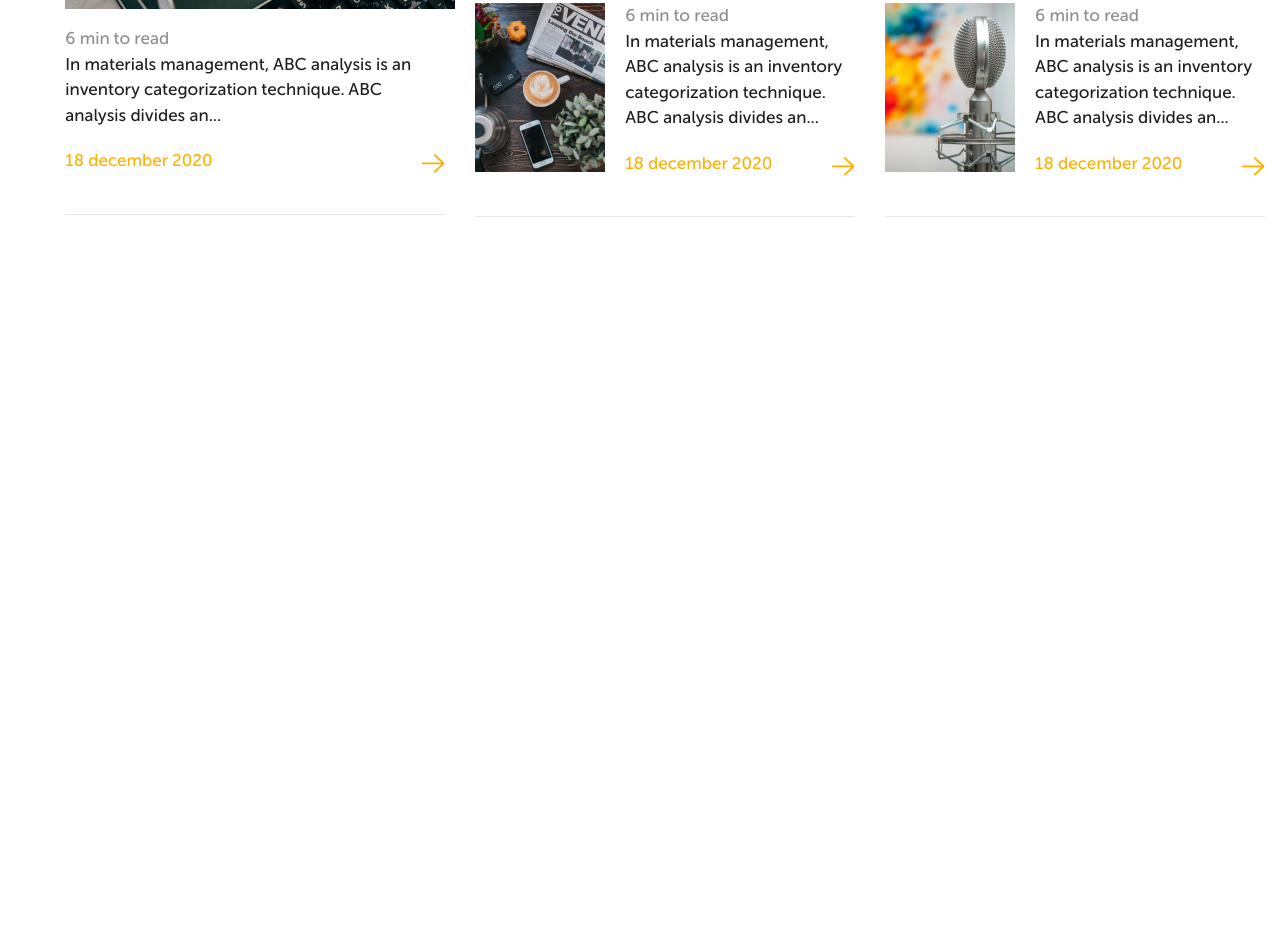
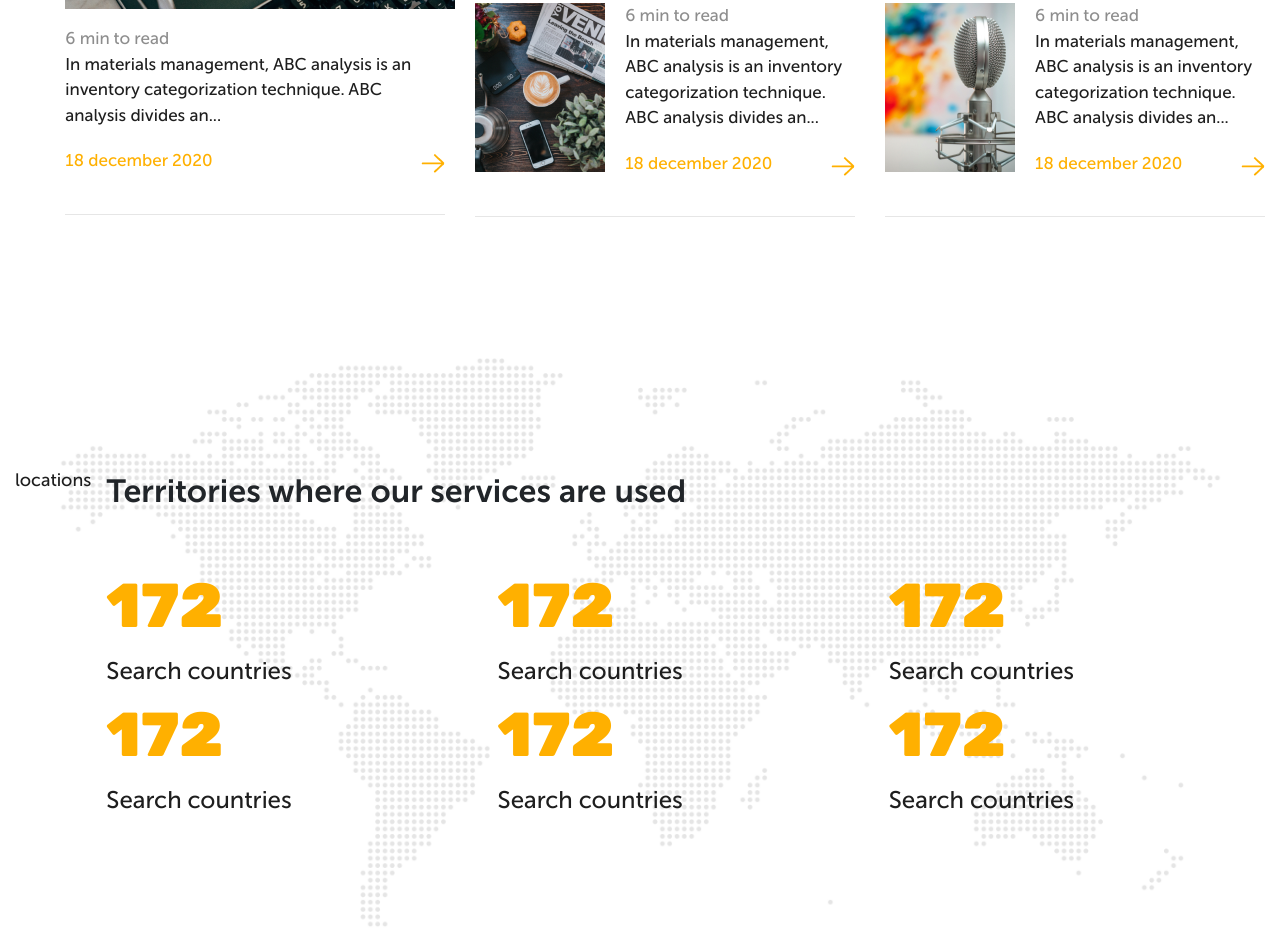
Before and after one commit to VladislavVB/brand, a website: page src/index.html in a window 1280 px wide. Shown: the part 3919-4862 px from the top of the page. Before the commit the page ends 4261 px from the top, so only its background shows below. Drawn offline with nearby package versions, Linux system fonts and the light colour scheme.

Commit message:
locations

```diff
--- a/src/index.html
+++ b/src/index.html
@@ -4,6 +4,8 @@
 <head>
   <meta charset="UTF-8">
   <meta name="viewport" content="width=device-width, initial-scale=1.0">
+  <link rel="preconnect" href="https://fonts.gstatic.com">
+  <link href="https://fonts.googleapis.com/css2?family=Rubik:wght@900&display=swap" rel="stylesheet">
   <link rel="stylesheet" href="https://cdn.jsdelivr.net/npm/bootstrap@4.5.3/dist/css/bootstrap.min.css"
     integrity="sha384-TX8t27EcRE3e/ihU7zmQxVncDAy5uIKz4rEkgIXeMed4M0jlfIDPvg6uqKI2xXr2" crossorigin="anonymous">
   <link rel="stylesheet" href="css/style.css">
@@ -343,6 +345,58 @@
       </div>
     </div>
   </section>
+  <section class="locations">
+    <div class="container-custom">
+      <div class="locations-content">
+        <div class="locations-content-left">
+          <div class="locations-text">locations</div>
+        </div>
+        <div class="locations-content-right">
+          <div class="container">
+            <div class="locations-content-title">Territories where our services are used</div>
+            <div class="row locations-cards">
+              <div class="col-md-4 locations-card">
+                <div class="locations-card-content">
+                  <div class="locations-card-number">172</div>
+                  <div class="locations-card-description">Search countries</div>
+                </div>
+              </div>
+              <div class="col-md-4 locations-card">
+                <div class="locations-card-content">
+                  <div class="locations-card-number">172</div>
+                  <div class="locations-card-description">Search countries</div>
+                </div>
+              </div>
+              <div class="col-md-4 locations-card">
+                <div class="locations-card-content">
+                  <div class="locations-card-number">172</div>
+                  <div class="locations-card-description">Search countries</div>
+                </div>
+              </div>
+              <div class="col-md-4 locations-card">
+                <div class="locations-card-content">
+                  <div class="locations-card-number">172</div>
+                  <div class="locations-card-description">Search countries</div>
+                </div>
+              </div>
+              <div class="col-md-4 locations-card">
+                <div class="locations-card-content">
+                  <div class="locations-card-number">172</div>
+                  <div class="locations-card-description">Search countries</div>
+                </div>
+              </div>
+              <div class="col-md-4 locations-card">
+                <div class="locations-card-content">
+                  <div class="locations-card-number">172</div>
+                  <div class="locations-card-description">Search countries</div>
+                </div>
+              </div>
+            </div>
+          </div>
+        </div>
+      </div>
+    </div>
+  </section>
 </body>
 
 </html>
--- a/src/sass/style.sass
+++ b/src/sass/style.sass
@@ -9,4 +9,5 @@
 @import 'template/about'
 @import 'template/slide'
 @import 'template/news'
+@import 'template/locations'
 @import 'media'
--- /dev/null
+++ b/src/sass/template/_locations.sass
@@ -0,0 +1,37 @@
+.locations
+    padding-top: 125px
+    padding-bottom: 125px
+    background: url('../img/locations/map.png') top center / contain no-repeat
+    &-content
+        display: flex
+        justify-content: space-between
+        &-title
+            max-width: 760px
+            font-family: 'Museo Sans Cyrl 700', sans-serif
+            font-size: 32px
+            margin-bottom: 45px
+        &-left
+            display: flex
+            flex-direction: column
+            align-content: space-between
+            justify-content: space-between
+        &-right
+    &-img
+        margin-bottom: 15px
+    &-text
+        font-family: 'Museo Sans Cyrl 500', sans-serif
+        font-size: 18px
+        color: $black
+    &-cards
+        display: flex
+        flex-wrap: wrap
+    &-card
+        min-width: 280px
+        &-number
+            color: $yellow
+            font-family: 'Rubik', sans-serif
+            font-size: 62px
+        &-description
+            font-family: 'Museo Sans Cyrl 500', sans-serif
+            font-size: 24px
+            color: $black
```
Also changed, not shown: src/css/style.css, src/img/locations/map.png (added), 1 other file.
